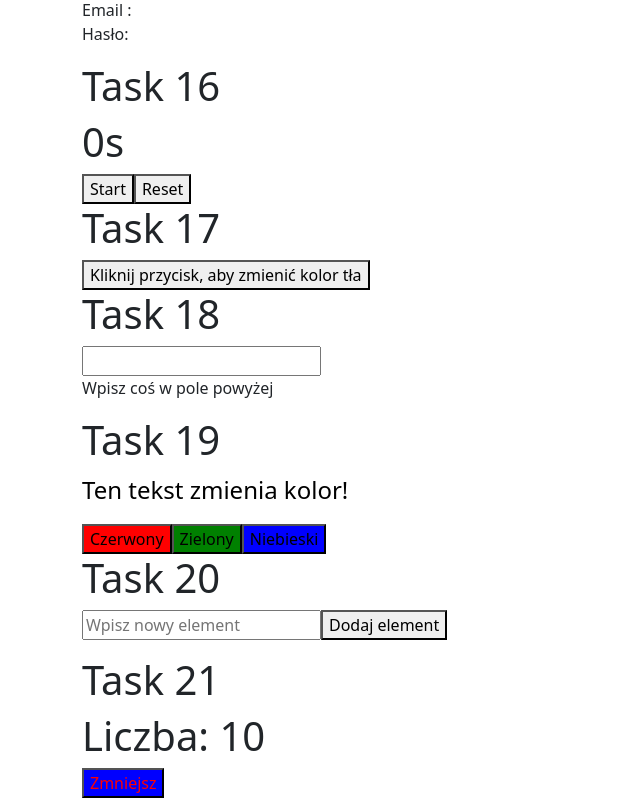
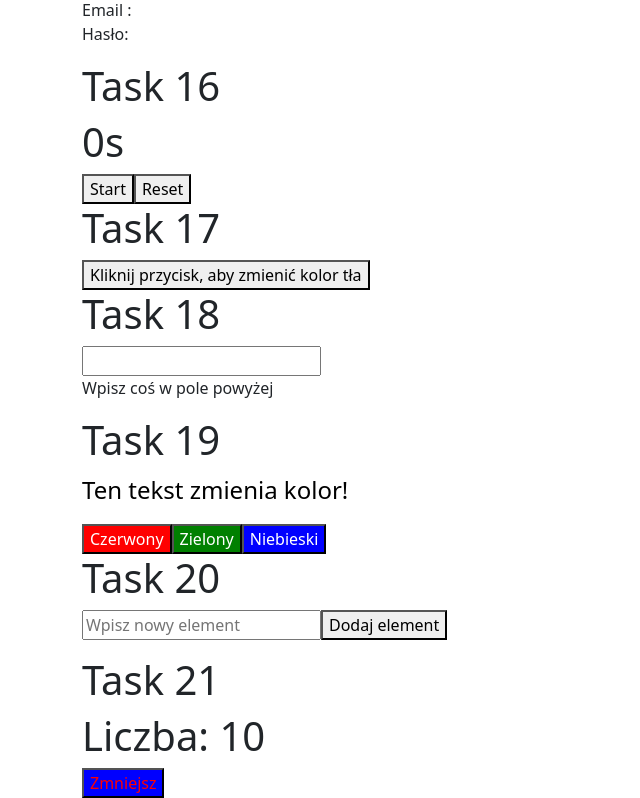
Before and after one commit to celnik-213/react, a React (Create React App) app: page / in a window 1280 px wide. Shown: the part 1190-1988 px from the top of the page, without its empty margins (0-640 px from the left). Built offline with nearby package versions, Linux system fonts and the light colour scheme.

Commit message:
Count V2

```diff
--- a/src/components/ThreeColors.jsx
+++ b/src/components/ThreeColors.jsx
@@ -9,9 +9,9 @@ function ThreeColors() {
         Ten tekst zmienia kolor!
       </p>
 
-      <button style={{backgroundColor:"red"}} onClick={() => setColor("red")}>Czerwony</button>
-      <button style={{backgroundColor:"green"}} onClick={() => setColor("green")}>Zielony</button>
-      <button style={{backgroundColor:"blue"}} onClick={() => setColor("blue")}>Niebieski</button>
+      <button style={{backgroundColor:"red", color:"white"}} onClick={() => setColor("red")}>Czerwony</button>
+      <button style={{backgroundColor:"green" , color:"white"}} onClick={() => setColor("green")}>Zielony</button>
+      <button style={{backgroundColor:"blue", color:"white"}} onClick={() => setColor("blue")}>Niebieski</button>
     </div>
   );
 }
```
